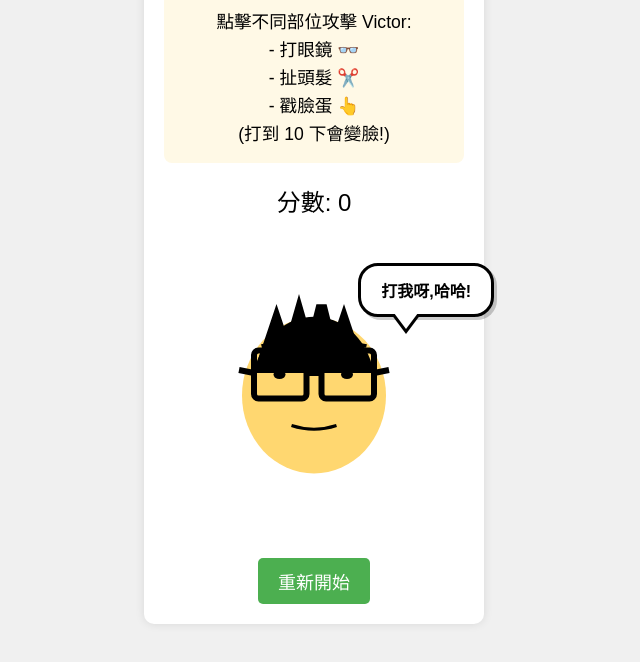
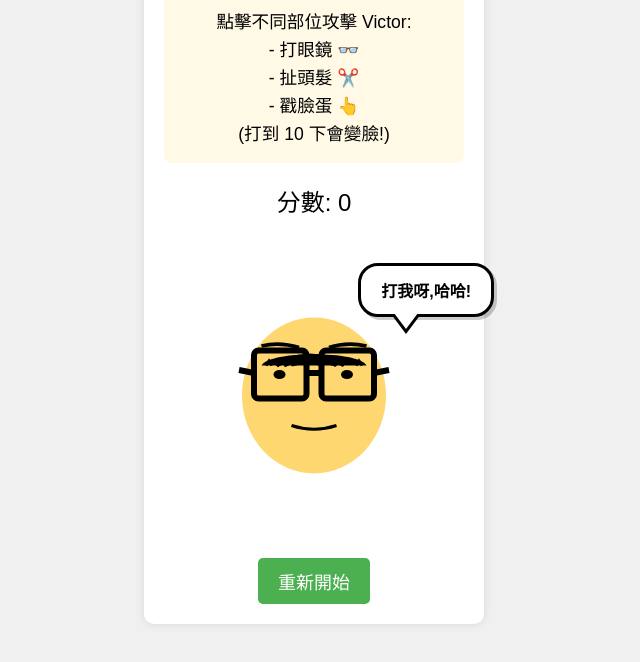
Before and after one commit to yunhaimaster/hit-victor, a plain HTML site: page index.html in a window 1280 px wide. Shown: the part 132-794 px from the top of the page, without its empty margins (326-966 px from the left). Drawn offline with Linux system fonts and the light colour scheme.

Commit message:
Refined Victor's hairstyle to be more natural and accurate

```diff
--- a/index.html
+++ b/index.html
@@ -25,13 +25,19 @@
                 <!-- 頭部 -->
                 <ellipse cx="100" cy="105" rx="48" ry="52" fill="#ffd770"/>
 
-                <!-- 頭髮 (更像Victor的髮型) -->
+                <!-- 頭髮 (最終版本) -->
                 <g id="hair">
-                    <path d="M60 90 C70 40 130 40 140 90" fill="#000"/>
-                    <path d="M65 85 L75 55 L85 85" stroke="#000" stroke-width="7" fill="none"/>
-                    <path d="M80 85 L90 50 L100 85" stroke="#000" stroke-width="7" fill="none"/>
-                    <path d="M95 85 L105 45 L115 85" stroke="#000" stroke-width="7" fill="none"/>
-                    <path d="M110 85 L120 55 L130 85" stroke="#000" stroke-width="7" fill="none"/>
+                    <!-- 基本髮型形狀 -->
+                    <path d="M65 85 C70 75 130 75 135 85" fill="#000"/>
+                    <!-- 頭頂髮型,偏向右側 -->
+                    <path d="M75 85 C85 78 105 75 115 85" stroke="#000" stroke-width="3" fill="none"/>
+                    <path d="M80 85 C90 80 110 78 120 85" stroke="#000" stroke-width="2.5" fill="none"/>
+                    <!-- 兩側貼服 -->
+                    <path d="M68 85 L70 82 L72 85" stroke="#000" stroke-width="2" fill="none"/>
+                    <path d="M128 85 L130 82 L132 85" stroke="#000" stroke-width="2" fill="none"/>
+                    <!-- 自然髮流 -->
+                    <path d="M75 85 Q90 77 105 85" stroke="#000" stroke-width="2" fill="none"/>
+                    <path d="M85 85 Q100 80 115 85" stroke="#000" stroke-width="1.5" fill="none"/>
                 </g>
 
                 <!-- 眼鏡 (更大更方) -->
```
